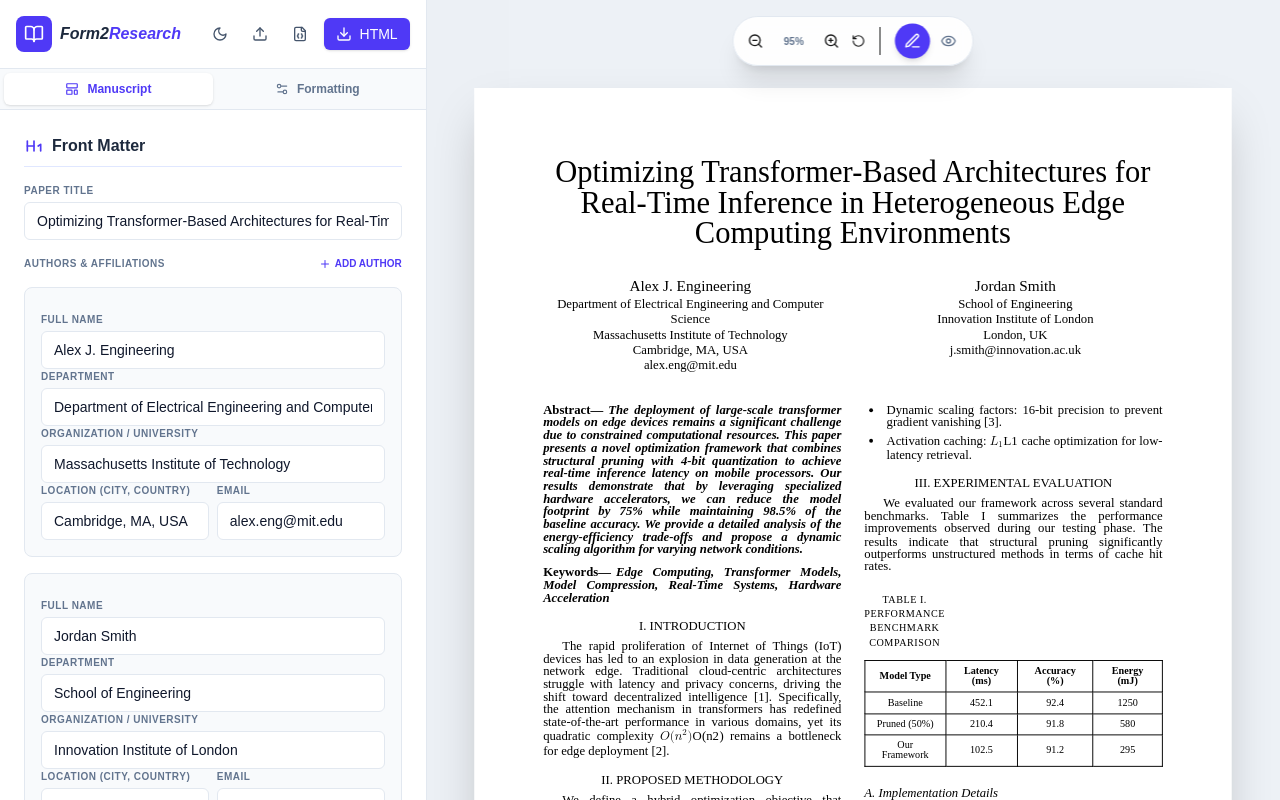
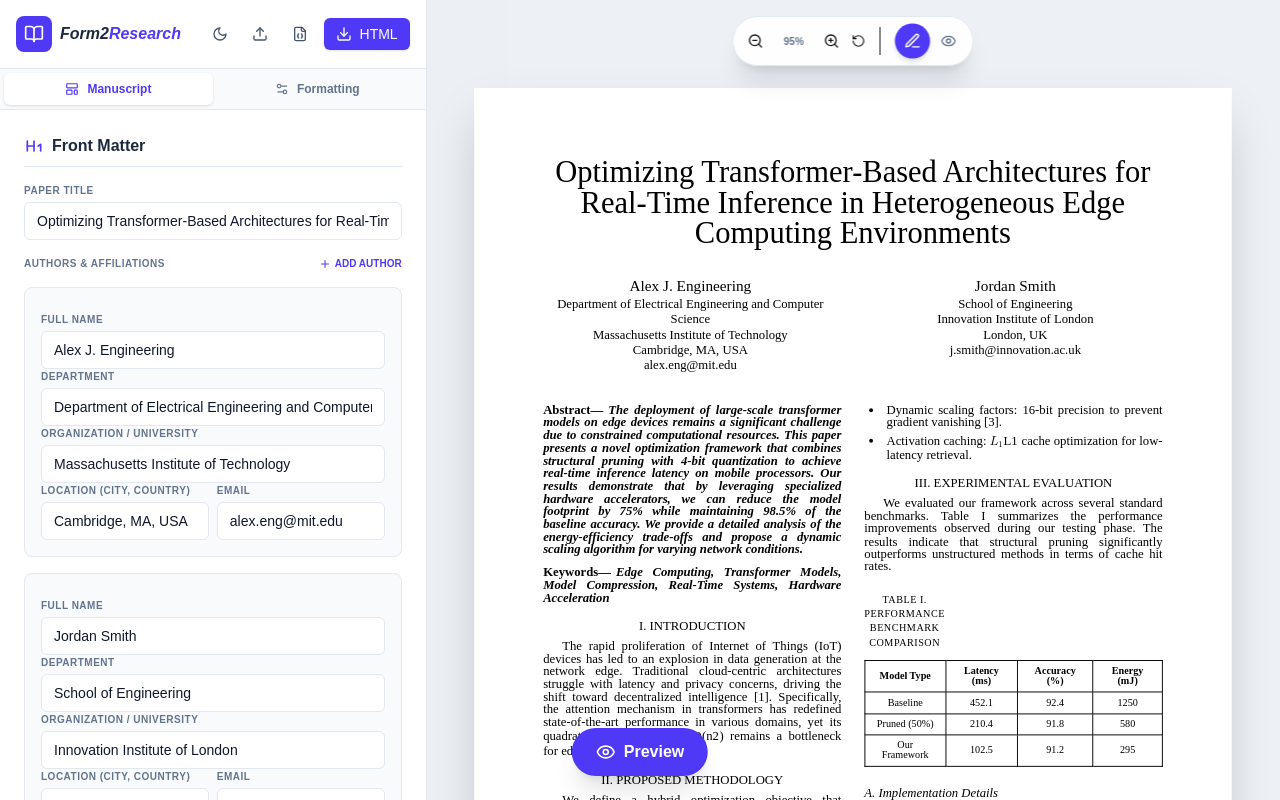
Before and after one commit to JaberAlJ/Form2X, a Next.js app: page /research in a window 1280 px wide. Built offline with nearby package versions, Linux system fonts and the light colour scheme.

Commit message:
update: ensure "Preview/Edit" toggle button is visible in both mobile and desktop in the Research builder

```diff
--- a/features/research/ResearchPaperBuilder.tsx
+++ b/features/research/ResearchPaperBuilder.tsx
@@ -364,8 +364,11 @@ const ResearchPaperBuilder: React.FC = () => {
                 </div>
             </main>
 
-            <div className="fixed bottom-6 left-1/2 -translate-x-1/2 flex gap-2 md:hidden z-50">
-                <button onClick={() => setActiveTab(activeTab === 'edit' ? 'preview' : 'edit')} className="flex items-center gap-2 px-6 py-3 bg-indigo-600 text-white rounded-full font-bold shadow-2xl active:scale-95 transition-all">
+            <div className="fixed bottom-6 left-1/2 -translate-x-1/2 flex gap-2 no-print z-50">
+                <button
+                    onClick={() => setActiveTab(activeTab === 'edit' ? 'preview' : 'edit')}
+                    className="flex items-center gap-2 px-6 py-3 bg-indigo-600 text-white rounded-full font-bold shadow-xl active:scale-95 transition-all"
+                >
                     {activeTab === 'edit' ? <Eye className="w-5 h-5" /> : <PenLine className="w-5 h-5" />}
                     {activeTab === 'edit' ? 'Preview' : 'Edit'}
                 </button>
```
